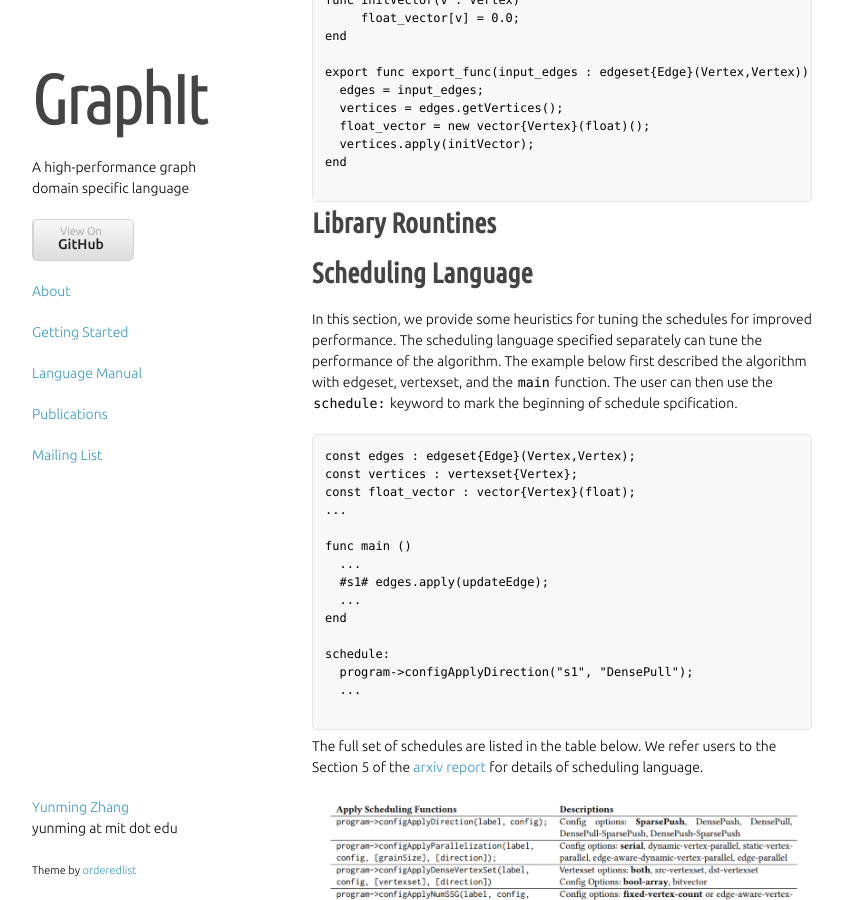
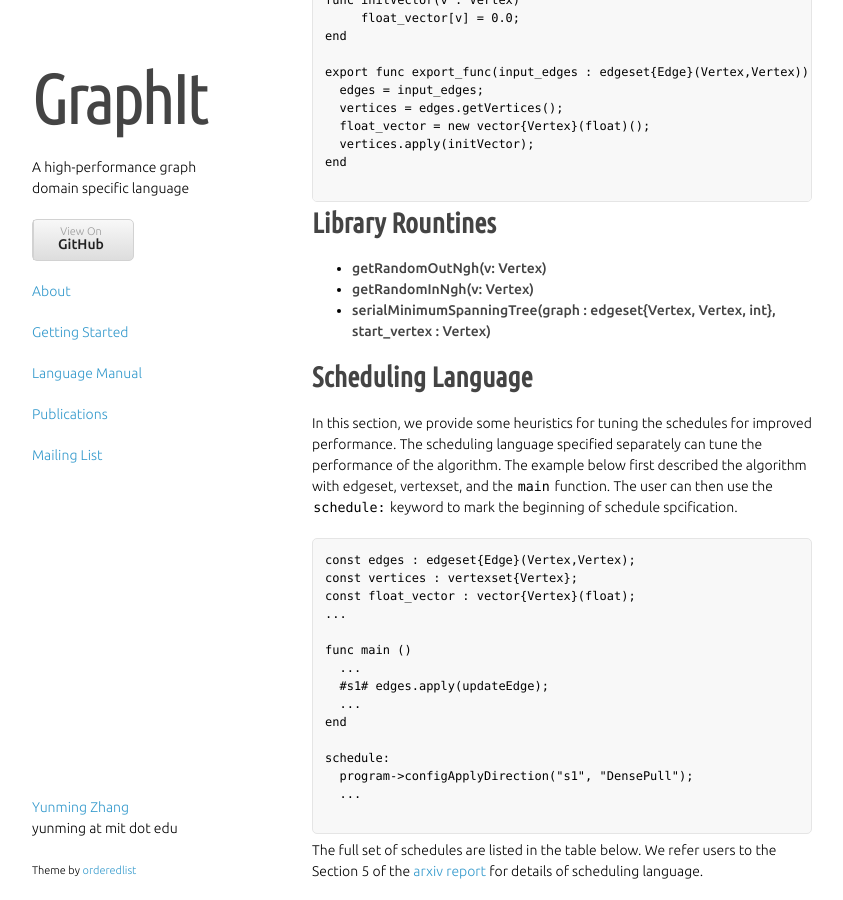
Before and after one commit to yunmingzhang17/yunmingzhang17.github.io, a Jekyll site: the page built from language.md, in a window 1280 px wide and 900 px high, scrolled down 7667 px. Shown: the whole window, without its empty margins (218-1061 px from the left). Built offline with Jekyll 4.4.1, drawn with Linux system fonts in a browser that asks for light colours; nearby versions of some CDN libraries; some web fonts are replaced; library files that are not in the unit come from our copies.

Commit message:
reforamting the scheduling section, get started with the library routines

```diff
--- a/language.md
+++ b/language.md
@@ -352,6 +352,10 @@
 
 # Library Rountines
 
+* __getRandomOutNgh(v: Vertex)__
+* __getRandomInNgh(v: Vertex)__
+* __serialMinimumSpanningTree(graph : edgeset{Vertex, Vertex, int}, start_vertex : Vertex)__
+
 # Scheduling Language
 
 In this section, we provide some heuristics for tuning the schedules for improved performance. The scheduling language specified separately can tune the performance of the algorithm. The example below first described the algorithm with edgeset, vertexset, and the `main` function. The user can then use the `schedule:` keyword to mark the beginning of schedule spcification.
@@ -381,11 +385,11 @@
 
 Here are some general guidelines for selecting a set of schedules
 
-__Step 1:__ Select a direction from SparsePush, DensePush, DensePull, SparsePush-DensePull with `configApplyDirection`. For large social networks that uses a frontier, SparsePush-DensePull is usually a good choice. For PageRank, DensePull is always the best. For road networks, SparsePush often is the best.
-__Step 2:__ Select a parallelization strategy with `configApplyParallelization`. Usually dynamic-vertex-parallel is the best. For road networks, it might better to switch to static-vertex-parallel. Edge-aware-dynamic-vertex-parallel is only better for PageRank and Collaborative Filtering in some cases.
-__Step 3:__ Select a layout for Dense Vertex Set with `configApplyDenseVertexset`. if a DensePull direction is used, then you can potentially to use bitvector for the vertexset when the graph has a large number of vertices (currently only working for the pull direction).
-__Step 4:__ If a DensePull direction is used, then you can use `configNumSSG` (currently only working for the pull direction) to partition the graph for cache efficiency. This is mostly useful for applications that spend a large amount of time processing all the edges (PageRank, PageRankDelta, and Collaborative Filtering). This optimization is usually hurtful for application that only touch a subset of vertices (BFS, SSSP, BC).  Calculations for the number of segments is based on the last level cache (LLC) size.
-__Step 5:__ `fuseFields` fuses fields that are accessed together into array of structurs to reduce the number of random accesses. Only needed for PageRankDelta so far.
+* __Step 1:__ Select a direction from SparsePush, DensePush, DensePull, SparsePush-DensePull with `configApplyDirection`. For large social networks that uses a frontier, SparsePush-DensePull is usually a good choice. For PageRank, DensePull is always the best. For road networks, SparsePush often is the best.
+* __Step 2:__ Select a parallelization strategy with `configApplyParallelization`. Usually dynamic-vertex-parallel is the best. For road networks, it might better to switch to static-vertex-parallel. Edge-aware-dynamic-vertex-parallel is only better for PageRank and Collaborative Filtering in some cases.
+* __Step 3:__ Select a layout for Dense Vertex Set with `configApplyDenseVertexset`. if a DensePull direction is used, then you can potentially to use bitvector for the vertexset when the graph has a large number of vertices (currently only working for the pull direction).
+* __Step 4:__ If a DensePull direction is used, then you can use `configNumSSG` (currently only working for the pull direction) to partition the graph for cache efficiency. This is mostly useful for applications that spend a large amount of time processing all the edges (PageRank, PageRankDelta, and Collaborative Filtering). This optimization is usually hurtful for application that only touch a subset of vertices (BFS, SSSP, BC).  Calculations for the number of segments is based on the last level cache (LLC) size.
+* __Step 5:__ `fuseFields` fuses fields that are accessed together into array of structurs to reduce the number of random accesses. Only needed for PageRankDelta so far.
 
 # Python Binding
 
```
Also changed, not shown: 2 other files.
